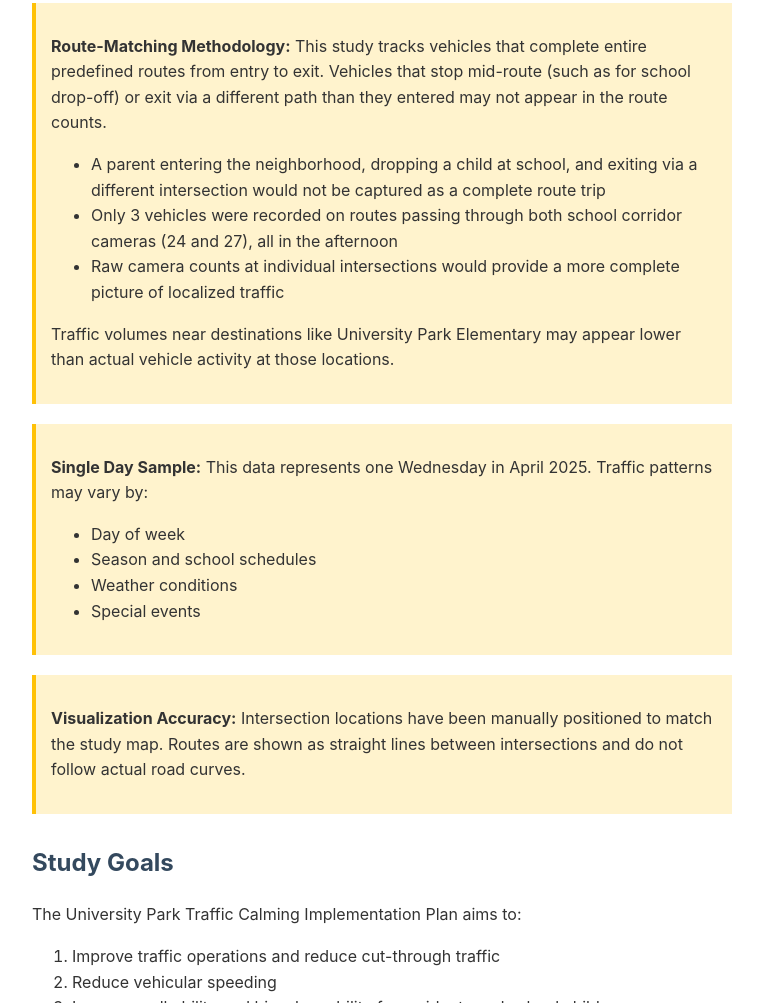
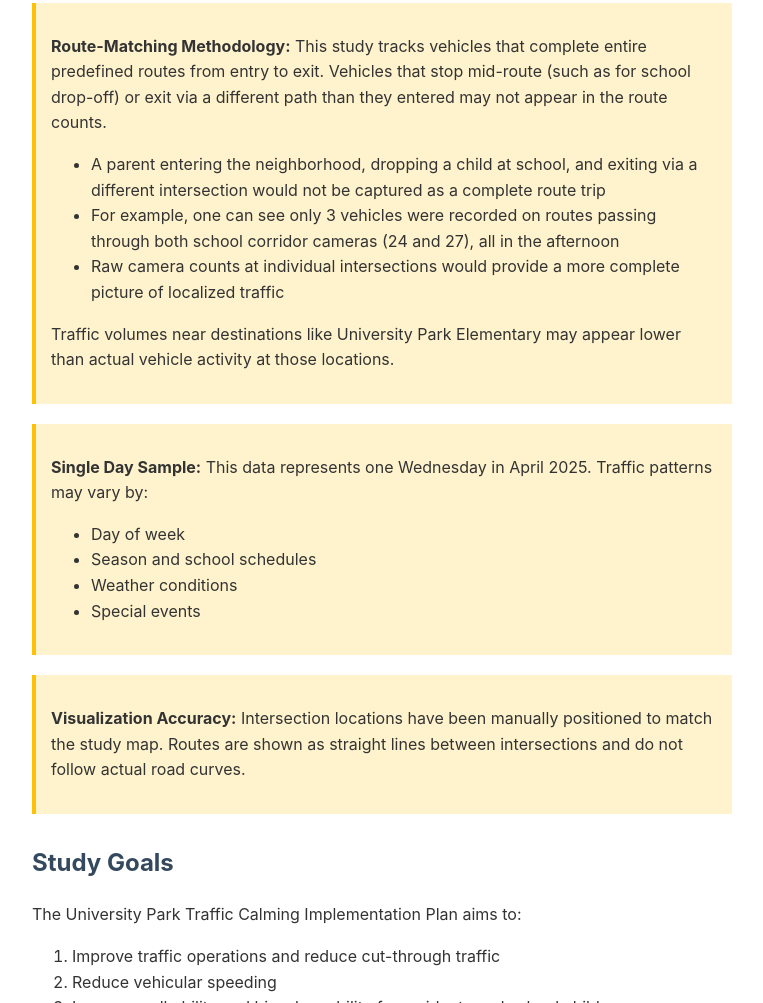
Before and after one commit to nitishrsinha/up-traffic-study, a plain HTML site: page about.html in a window 1280 px wide. Shown: the part 1171-2174 px from the top of the page, without its empty margins (258-1021 px from the left). Drawn offline with Linux system fonts and the light colour scheme.

Commit message:
Rephrase vehicle count example in disclaimer section

```diff
--- a/about.html
+++ b/about.html
@@ -78,7 +78,7 @@
     <p><strong>Route-Matching Methodology:</strong> This study tracks vehicles that complete entire predefined routes from entry to exit. Vehicles that stop mid-route (such as for school drop-off) or exit via a different path than they entered may not appear in the route counts.</p>
     <ul>
         <li>A parent entering the neighborhood, dropping a child at school, and exiting via a different intersection would not be captured as a complete route trip</li>
-        <li>Only 3 vehicles were recorded on routes passing through both school corridor cameras (24 and 27), all in the afternoon</li>
+        <li>For example, one can see only 3 vehicles were recorded on routes passing through both school corridor cameras (24 and 27), all in the afternoon</li>
         <li>Raw camera counts at individual intersections would provide a more complete picture of localized traffic</li>
     </ul>
     <p>Traffic volumes near destinations like University Park Elementary may appear lower than actual vehicle activity at those locations.</p>
```
